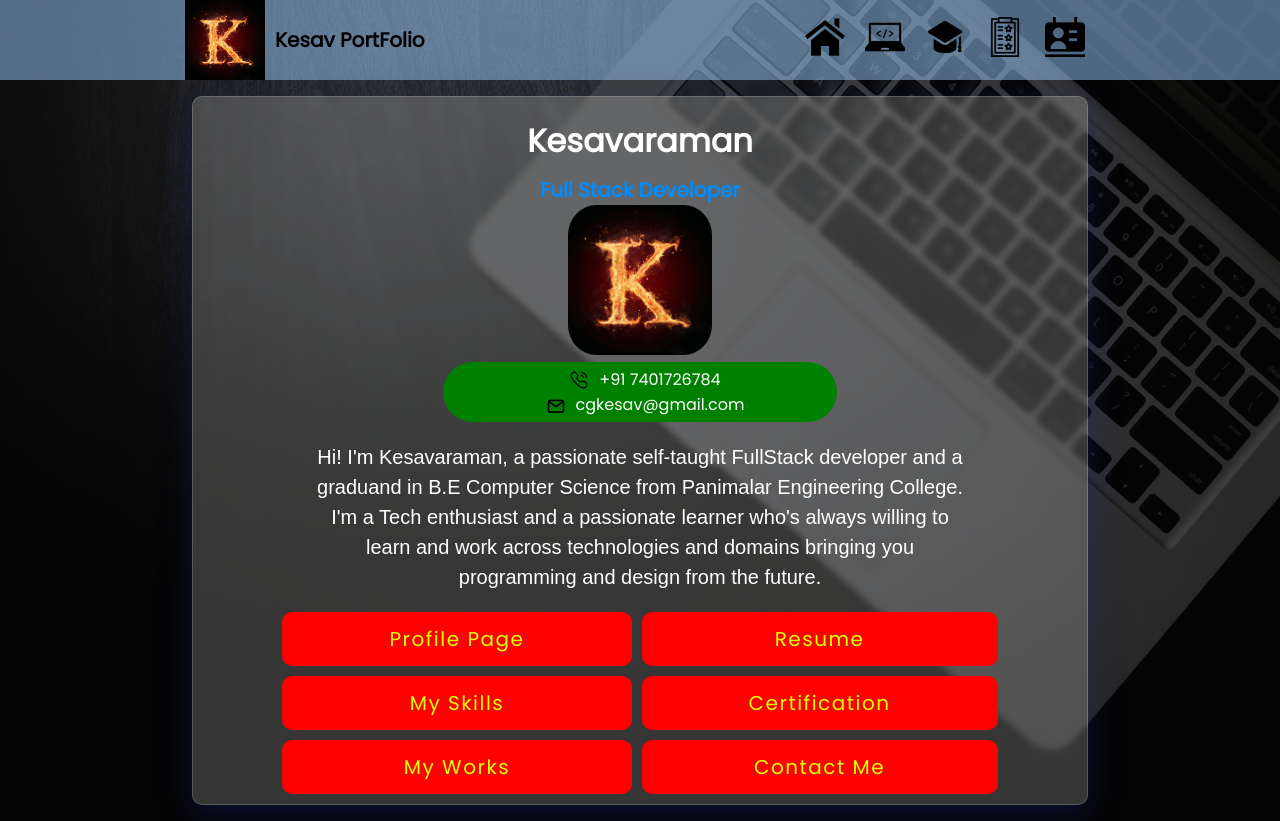
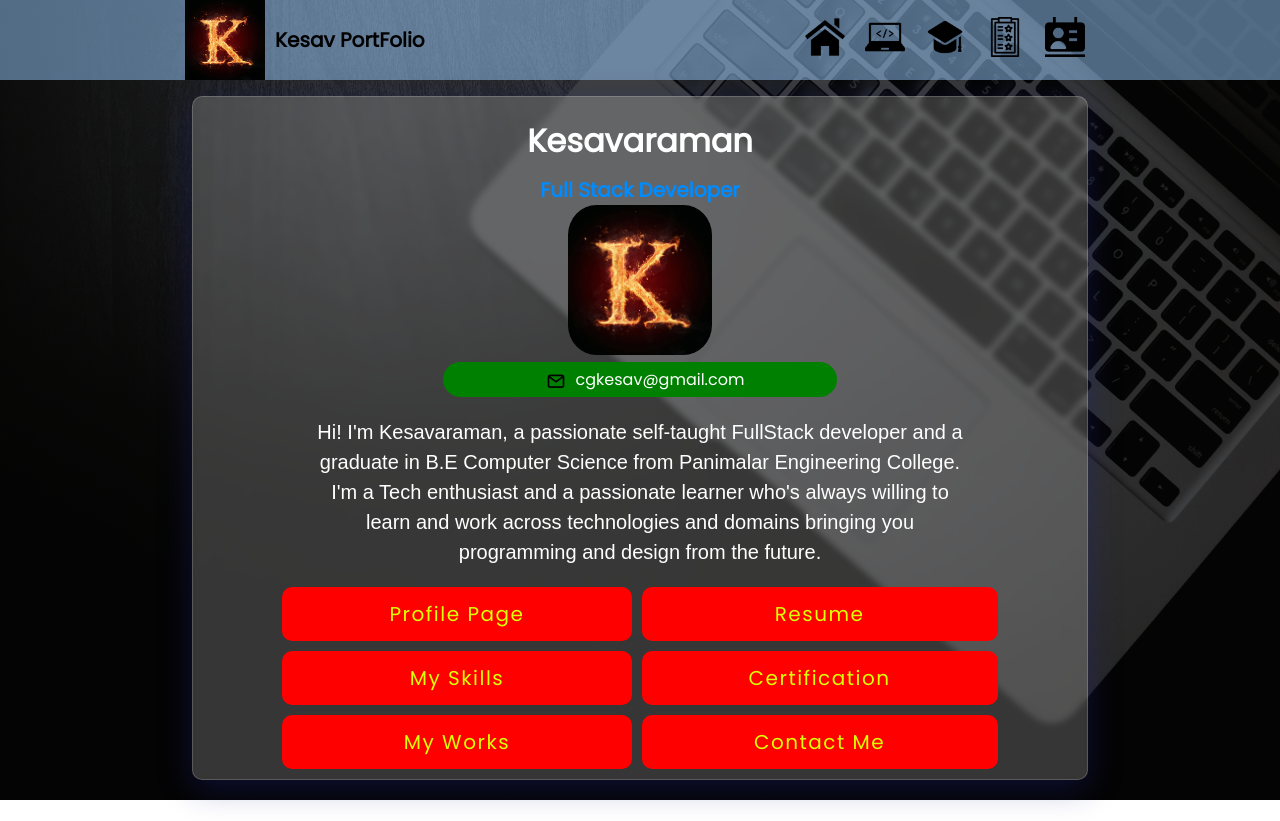
Before and after one commit to Kesav-21/kesav-portfolio, a React (Create React App) app: page /home in a window 1280 px wide. After the commit the page ends 800 px from the top, so only its background shows below. Built offline with nearby package versions, Linux system fonts and the light colour scheme; the HTML template or start-up script is replaced by a standard one.

Commit message:
Latest Modified

```diff
--- a/src/Pages/Home.js
+++ b/src/Pages/Home.js
@@ -15,15 +15,11 @@ const Home=()=>{
                         </div>
                         <div className="contact-main">
                             <div className="contact-home">
-                                <img src='/images/phone.png' alt="phone" height={20} width={20}/>
-                                <a href="tel:+917401726784">+91 7401726784</a>
-                            </div>
-                            <div className="contact-home">
                                 <img src='/images/mail.png' alt="phone" height={20} width={20}/>
                                 <a href="mailto:cgkesav@gmail.com">cgkesav@gmail.com</a>
                             </div>
                         </div>
-                        <p>Hi! I'm Kesavaraman, a passionate self-taught FullStack developer and a graduand in B.E Computer Science from Panimalar Engineering College. I'm a Tech enthusiast and a passionate learner who's always willing to learn and work across technologies and domains bringing you programming and design from the future.</p>
+                        <p>Hi! I'm Kesavaraman, a passionate self-taught FullStack developer and a graduate in B.E Computer Science from Panimalar Engineering College. I'm a Tech enthusiast and a passionate learner who's always willing to learn and work across technologies and domains bringing you programming and design from the future.</p>
                         <div className="buttondiv">
                             <a className="button" href="https://Kesav-21.github.io/ProfilePage">Profile Page</a>
                             <a className="button" href="https://Kesav-21.github.io/Kesav-CV">Resume</a>
```
